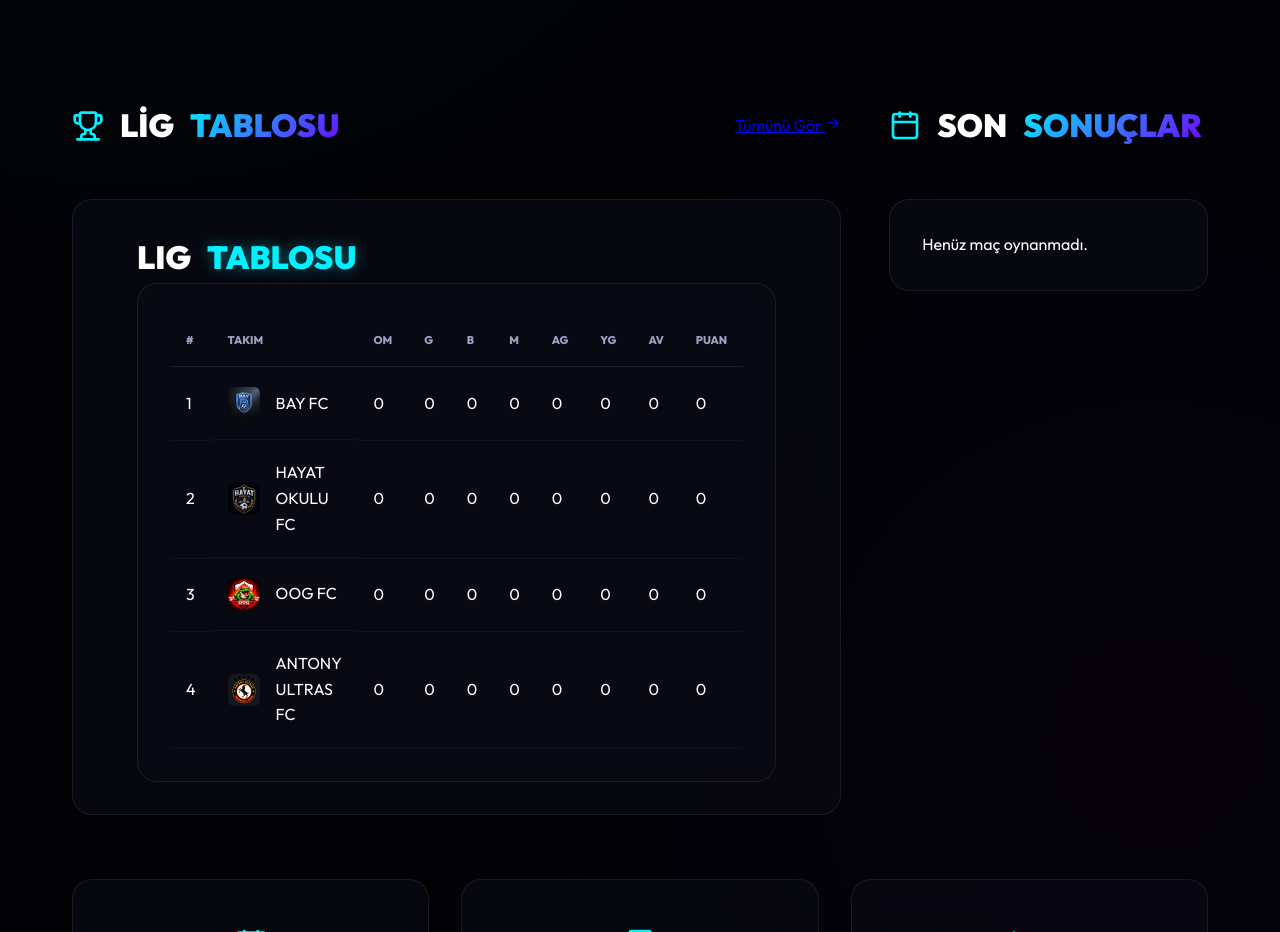
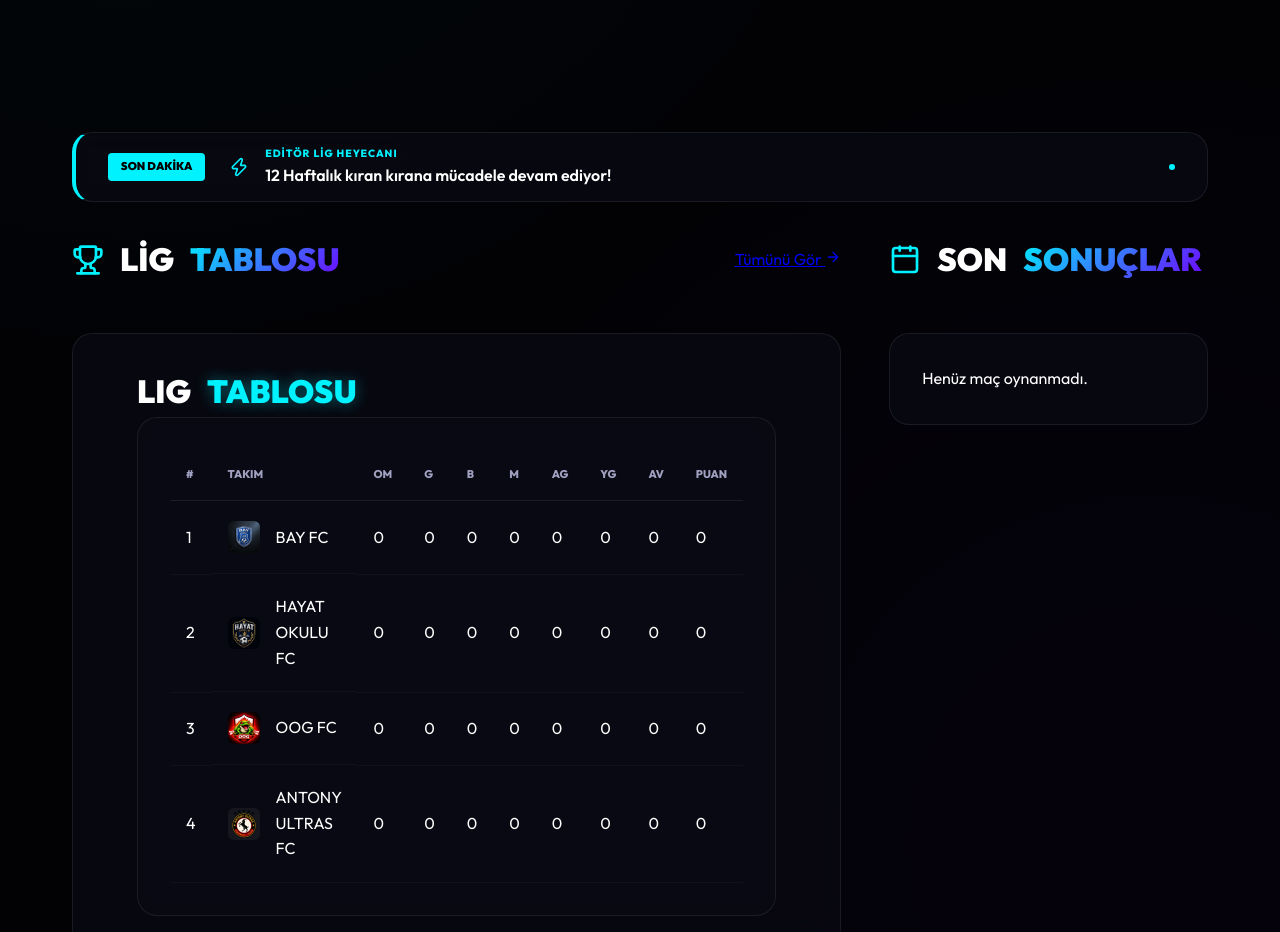
Before and after one commit to zeustrabzon61-collab/editor-lig-site, a React (Vite) app: page / in a window 1280 px wide. Shown: the part 860-1792 px from the top of the page. Built offline with nearby package versions, Linux system fonts and the light colour scheme.

Commit message:
Add files via upload

```diff
--- /dev/null
+++ b/src/components/NewsTicker.jsx
@@ -0,0 +1,117 @@
+import React, { useState, useEffect } from 'react';
+import { getStorageData } from '../utils/storage';
+import { Trophy, Star, TrendingUp, Zap } from 'lucide-react';
+
+const NewsTicker = () => {
+  const { matches, players } = getStorageData();
+  const [currentIndex, setCurrentIndex] = useState(0);
+
+  // Verileri Hazırla
+  const recentMatches = matches.slice(-3).reverse();
+  const topScorers = [...players].sort((a, b) => b.goals - a.goals).slice(0, 3);
+  const topAssists = [...players].sort((a, b) => b.assists - a.assists).slice(0, 3);
+
+  const newsItems = [
+    {
+      type: 'league',
+      title: 'EDİTÖR LİG HEYECANI',
+      content: '12 Haftalık kıran kırana mücadele devam ediyor!',
+      icon: <Zap size={20} color="#00f2ff" />
+    },
+    ...recentMatches.map(m => ({
+      type: 'match',
+      title: 'SON MAÇ SONUCU',
+      content: `${m.team1} ${m.score1} - ${m.score2} ${m.team2}`,
+      icon: <Trophy size={20} color="#ffd700" />
+    })),
+    ...topScorers.map(p => ({
+      type: 'stat',
+      title: 'GOL KRALLIĞI',
+      content: `${p.name} (${p.goals} Gol) - ${p.team}`,
+      icon: <Star size={20} color="#ff3366" />
+    })),
+    ...topAssists.map(p => ({
+      type: 'stat',
+      title: 'ASİST KRALLIĞI',
+      content: `${p.name} (${p.assists} Asist) - ${p.team}`,
+      icon: <TrendingUp size={20} color="#00ff88" />
+    }))
+  ];
+
+  useEffect(() => {
+    if (newsItems.length === 0) return;
+    const interval = setInterval(() => {
+      setCurrentIndex((prev) => (prev + 1) % newsItems.length);
+    }, 4000);
+    return () => clearInterval(interval);
+  }, [newsItems.length]);
+
+  if (newsItems.length === 0) return null;
+
+  const currentNews = newsItems[currentIndex];
+
+  return (
+    <div className="ticker-container container" style={{ margin: '2rem auto' }}>
+      <div className="glass-card ticker-card" style={{
+        display: 'flex',
+        alignItems: 'center',
+        padding: '1rem 2rem',
+        overflow: 'hidden',
+        height: '70px',
+        position: 'relative',
+        borderLeft: '4px solid var(--accent-primary)'
+      }}>
+        <div className="ticker-badge" style={{
+          background: 'var(--accent-primary)',
+          color: '#000',
+          padding: '0.3rem 0.8rem',
+          borderRadius: '4px',
+          fontSize: '0.7rem',
+          fontWeight: '900',
+          marginRight: '1.5rem',
+          whiteSpace: 'nowrap'
+        }}>
+          SON DAKİKA
+        </div>
+
+        <div key={currentIndex} className="animate-slide-up" style={{
+          display: 'flex',
+          alignItems: 'center',
+          gap: '1rem',
+          animation: 'slideUp 0.5s ease-out'
+        }}>
+          {currentNews.icon}
+          <div style={{ display: 'flex', flexDirection: 'column' }}>
+            <span style={{ fontSize: '0.65rem', color: 'var(--accent-primary)', fontWeight: '800', letterSpacing: '1px' }}>
+              {currentNews.title}
+            </span>
+            <span style={{ fontSize: '1rem', color: '#fff', fontWeight: '600' }}>
+              {currentNews.content}
+            </span>
+          </div>
+        </div>
+
+        <div style={{ marginLeft: 'auto', display: 'flex', gap: '0.5rem' }}>
+          {newsItems.map((_, i) => (
+            <div key={i} style={{
+              width: '6px',
+              height: '6px',
+              borderRadius: '50%',
+              background: i === currentIndex ? 'var(--accent-primary)' : 'rgba(255,255,255,0.1)',
+              transition: 'all 0.3s ease'
+            }} />
+          ))}
+        </div>
+      </div>
+
+      <style>{`
+        @keyframes slideUp {
+          from { opacity: 0; transform: translateY(20px); }
+          to { opacity: 1; transform: translateY(0); }
+        }
+      `}</style>
+    </div>
+  );
+};
+
+export default NewsTicker;
--- a/src/pages/Home.jsx
+++ b/src/pages/Home.jsx
@@ -3,6 +3,7 @@ import Hero from '../components/Hero';
 import { getStorageData } from '../utils/storage';
 import { Calendar, Trophy, BarChart3, ArrowRight } from 'lucide-react';
 import { NavLink } from 'react-router-dom';
+import NewsTicker from '../components/NewsTicker';
 
 const Home = () => {
   const { matches, teams } = getStorageData();
@@ -16,6 +17,7 @@ const Home = () => {
   return (
     <div className="home-page">
       <Hero />
+      <NewsTicker />
 
       <section className="main-content container">
         <div className="home-grid">
```
